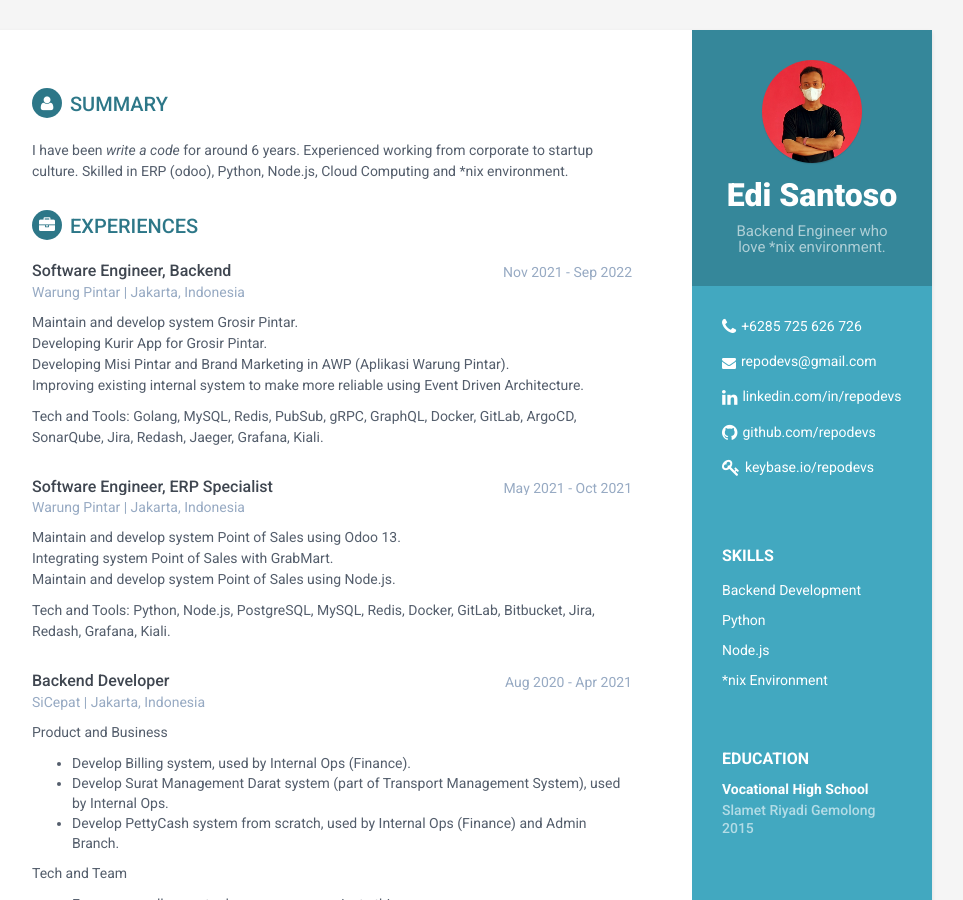
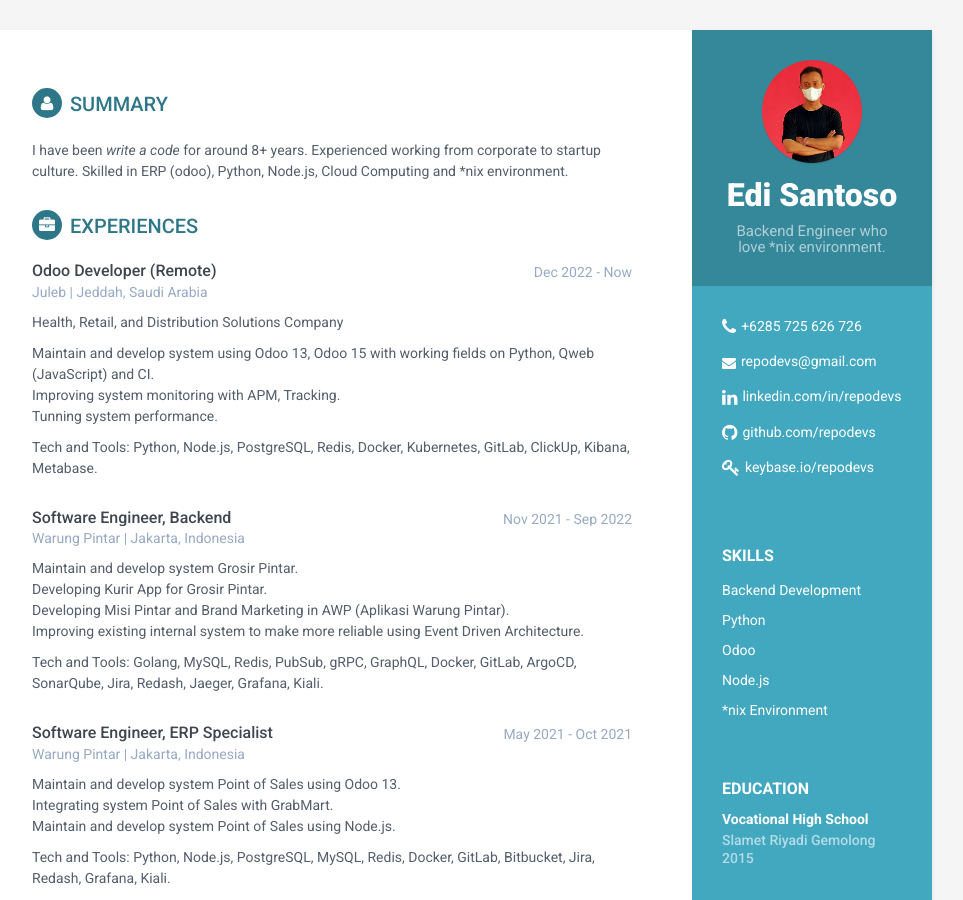
Before and after one commit to repodevs/repodevs.github.io, a Jekyll site: the page built from resume.html, in a window 1280 px wide and 900 px high. Shown: the whole window, without its empty margins (188-1151 px from the left). Built offline with Jekyll 4.4.1, drawn with Linux system fonts in a browser that asks for light colours.

Commit message:
Update resume 2024

```diff
--- a/_includes/cv/career-profile.html
+++ b/_includes/cv/career-profile.html
@@ -1,7 +1,7 @@
 <section class="section summary-section">
               <h2 class="section-title"><i class="fa fa-user"></i>Summary</h2>
               <div class="summary">
-                  <p> I have been <i>write a code</i> for around 6 years. Experienced working from corporate to startup culture. Skilled in ERP (odoo), Python, Node.js, Cloud Computing and *nix environment. </p>
+                  <p> I have been <i>write a code</i> for around 8+ years. Experienced working from corporate to startup culture. Skilled in ERP (odoo), Python, Node.js, Cloud Computing and *nix environment. </p>
                   <br />
               </div>
 <section>
--- a/_includes/cv/experience.html
+++ b/_includes/cv/experience.html
@@ -1,5 +1,23 @@
             <section class="section experiences-section">
                 <h2 class="section-title"><i class="fa fa-briefcase"></i>Experiences</h2>
+
+                <div class="item">
+                    <div class="meta">
+                        <div class="upper-row">
+                            <h3 class="job-title">Odoo Developer (Remote)</h3>
+                            <div class="time">Dec 2022 - Now</div>
+                        </div><!--//upper-row-->
+                        <div class="company">Juleb | Jeddah, Saudi Arabia</div>
+                    </div><!--//meta-->
+                    <div class="details">
+                        <p>Health, Retail, and Distribution Solutions Company</p>
+                        <p>Maintain and develop system using Odoo 13, Odoo 15 with working fields on Python, Qweb (JavaScript) and CI.
+                        <br/> Improving system monitoring with APM, Tracking.
+                        <br/> Tunning system performance.
+                        </p>
+                        <p>Tech and Tools: Python, Node.js, PostgreSQL, Redis, Docker, Kubernetes, GitLab, ClickUp, Kibana, Metabase.</p>
+                    </div><!--//details-->
+                </div><!--//item-->
 
                 <div class="item">
                     <div class="meta">
--- a/_includes/cv/skills-sidebar.html
+++ b/_includes/cv/skills-sidebar.html
@@ -3,6 +3,7 @@
   <ul class="list-unstyled interests-list">
     <li>Backend Development</li>
     <li>Python</li>
+    <li>Odoo</li>
     <li>Node.js</li>
     <li>*nix Environment</li>
   </ul>
```
